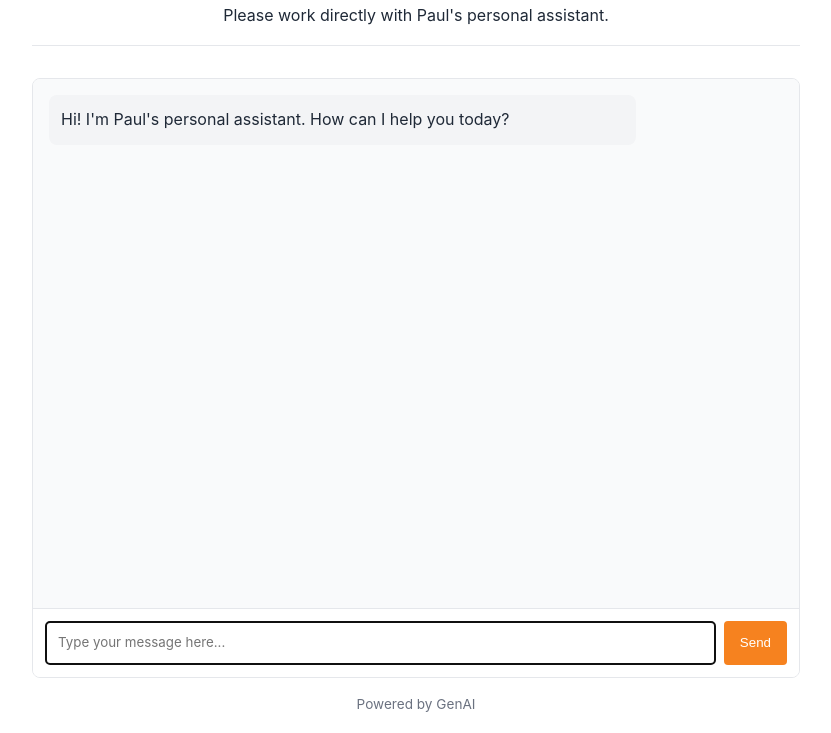
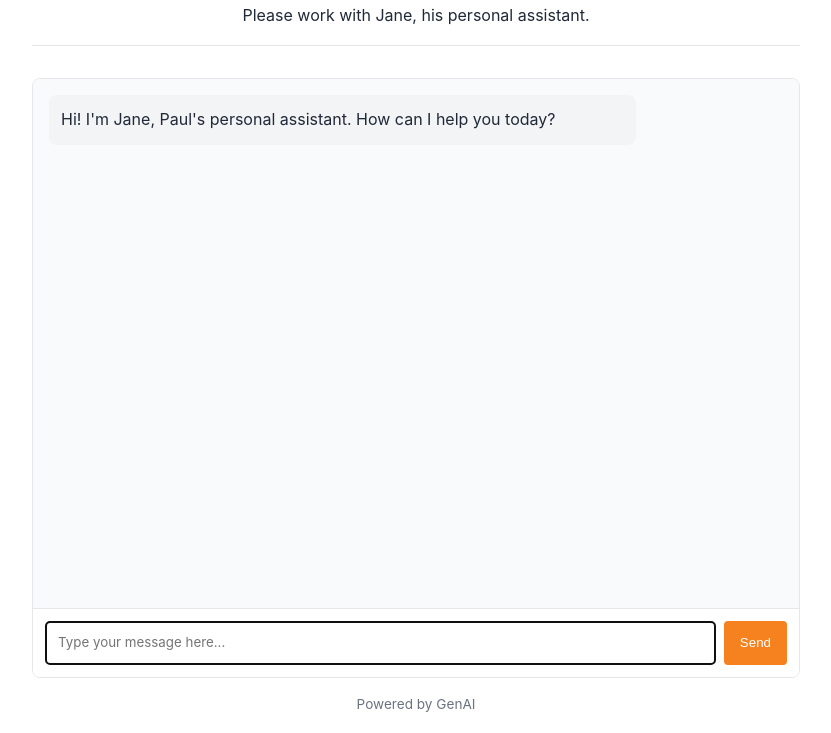
Before and after one commit to Ganfolf/llm-chat-app-template, a website: page public/index.html in a window 1280 px wide. Shown: the part 67-800 px from the top of the page, without its empty margins (224-1055 px from the left). Drawn offline with Linux system fonts and the light colour scheme.

Commit message:
Update index.html

```diff
--- a/public/index.html
+++ b/public/index.html
@@ -139,21 +139,21 @@
   <body>
     <header>
       <h1>Looking to connect with Paul?</h1>
-      <p>Please work directly with Paul's personal assistant.</p>
+      <p>Please work with Jane, his personal assistant.</p>
     </header>
 
     <div class="chat-container">
       <div id="chat-messages" class="chat-messages">
         <div class="message assistant-message">
           <p>
-            Hi! I'm Paul's personal assistant. How can
+            Hi! I'm Jane, Paul's personal assistant. How can
             I help you today?
           </p>
         </div>
       </div>
 
       <div class="typing-indicator" id="typing-indicator">
-        AI is thinking...
+        Jane is responding...
       </div>
 
       <div class="message-input">
```
